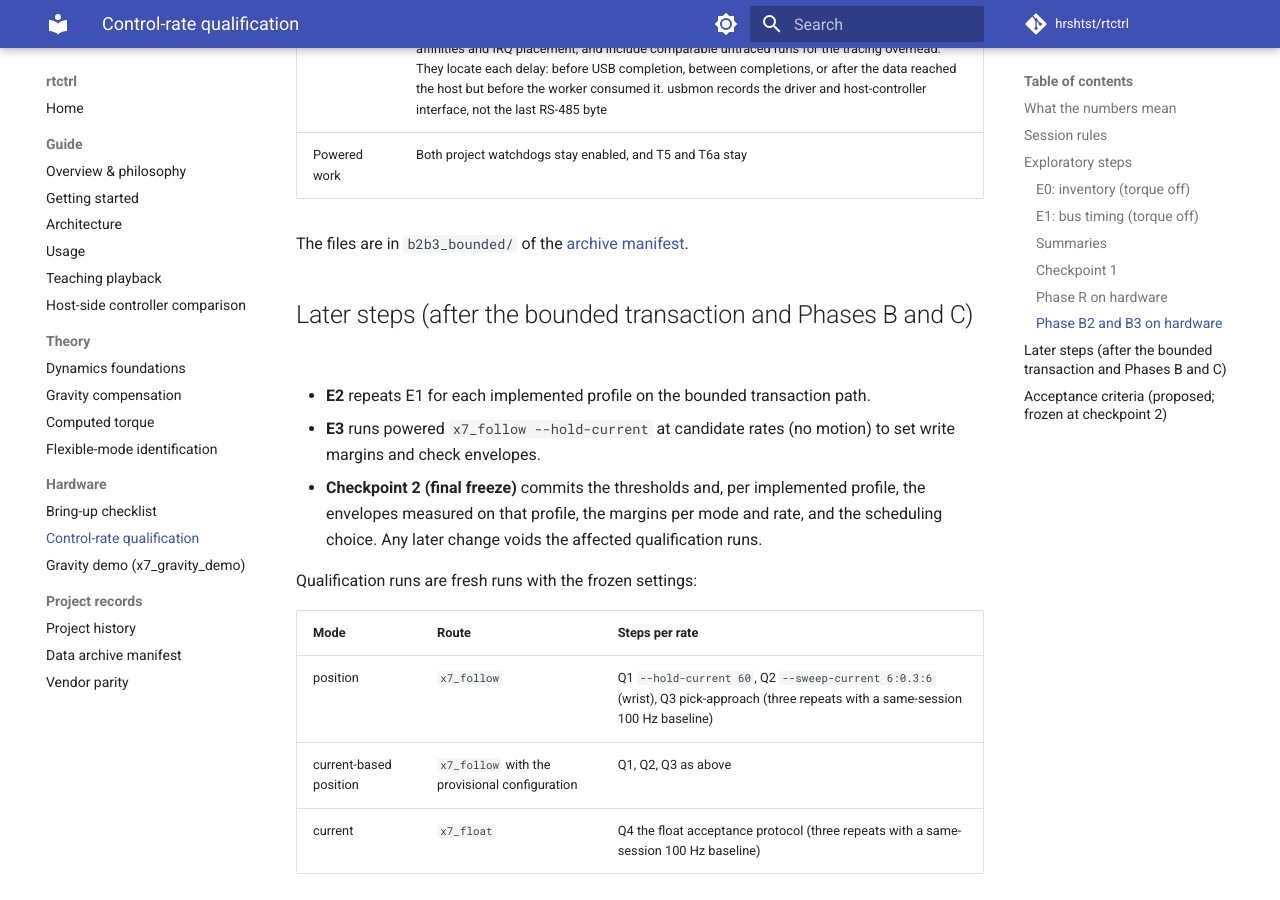
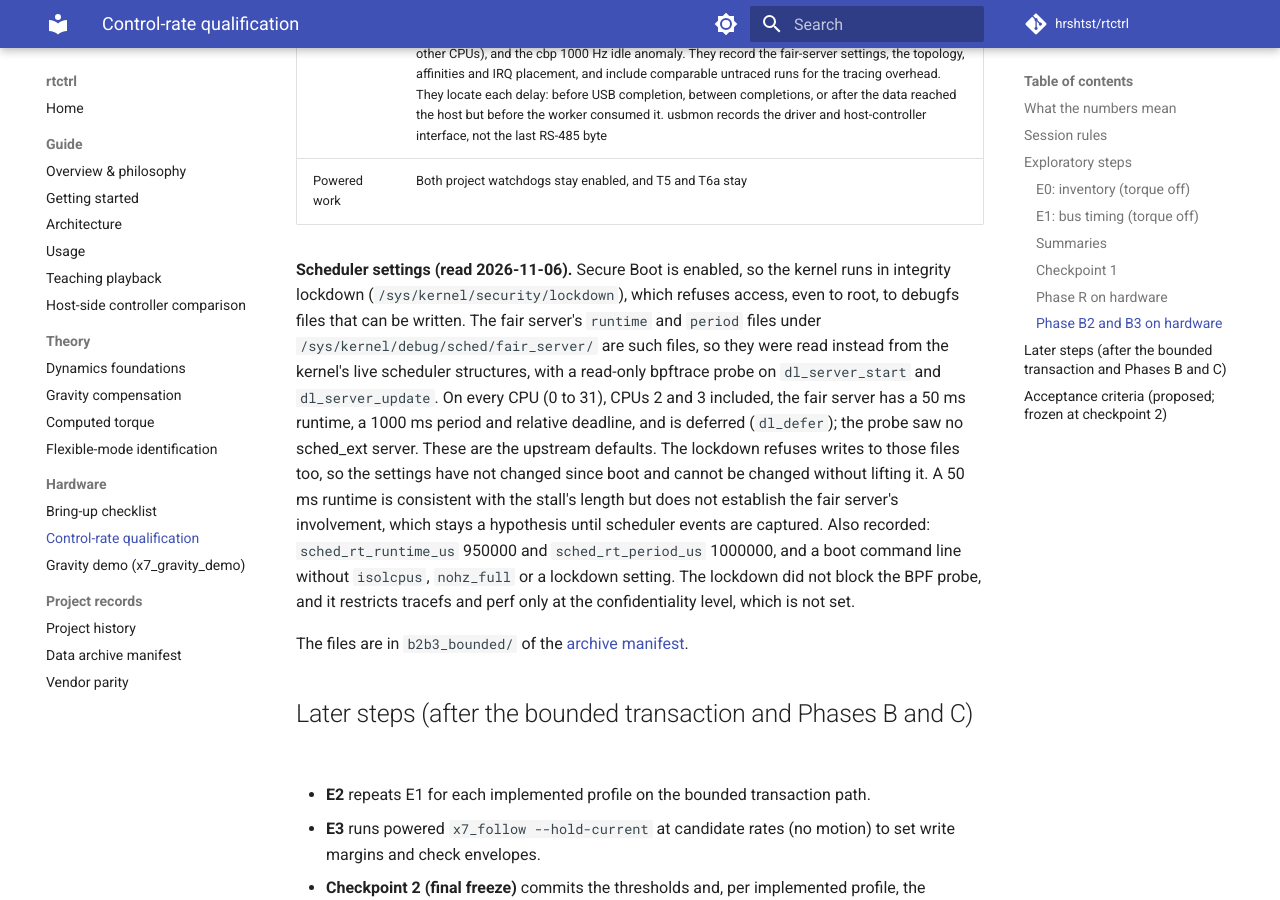
Before and after one commit to hrshtst/rtctrl, an MkDocs documentation site: the page built from docs/hardware/control-rate.md, in a window 1280 px wide and 900 px high, scrolled down 10546 px. Built offline with MkDocs 1.6.1 and Material for MkDocs 9.7.7, drawn with Linux system fonts in a browser that asks for light colours; comment, search, counter and statistics services are not loaded; some of the changed text lies outside the part shown.

Commit message:
docs(control-rate): record the fair-server settings, read under lockdown
The reviewer, closing B2/B3: read the fair server's settings before
changing any. Secure Boot puts the kernel in integrity lockdown, which
refuses the debugfs files (sched/fair_server/cpuN/runtime and period)
even to root, so a read-only bpftrace probe on dl_server_start and
dl_server_update read the live scheduler structures instead. On all 32
CPUs, CPUs 2 and 3 included: 50 ms runtime, 1000 ms period and relative
deadline, deferred; no sched_ext server seen. These are the upstream
defaults, unchanged since boot because the lockdown also refuses writes.
Also recorded: sched_rt_runtime_us 950000 of 1000000, and a boot command
line without isolcpus, nohz_full or a lockdown setting.

The fair server stays a candidate for the 50 ms stall, not an
established cause, until scheduler events are captured.

Nothing was run on the arm.

Claude-Session: https://claude.ai/code/session_019n1vHmKvqcQXktHbT1RjBu

```diff
--- a/docs/hardware/control-rate.md
+++ b/docs/hardware/control-rate.md
@@ -438,8 +438,9 @@ calibration runs under SCHED_FIFO: 295 runs and 5,224,577 bounded reads.
 (`sched_rt_runtime_us` 950000 of 1000000) do not by themselves show the
 classic real-time throttler at work. The fair deadline server, which
 upstream Linux 7.0 initializes to 50 ms per 1000 ms, is a candidate for the
-50 ms stall. Its CPU 3 settings are not yet recorded, and its involvement in
-this event is a hypothesis. CPU 3 shares a physical core with CPU 2, and the
+50 ms stall. Its settings, read on 2026-11-06 (below), are those defaults,
+and its involvement in this event is a hypothesis. CPU 3 shares a physical
+core with CPU 2, and the
 competing load ran on both, so pinning the probe did not give it an
 exclusive core.
 
@@ -454,6 +455,25 @@ exploratory measurements.
 | Scheduler | Record the fair server's CPU 3 `runtime` and `period` (`/sys/kernel/debug/sched/fair_server/cpu3/`) and capture scheduler events before changing any setting; a settings change is not an established fix |
 | Next diagnostics | A few targeted torque-off runs, not the full matrix. usbmon transmit and receive events, scheduler events and the probe's timestamps are correlated through the probe worker's thread ID and a once-per-session absolute `CLOCK_MONOTONIC` origin for the CSV, whose semantics stay unchanged. The runs cover Fast Sync Read with the motion-only read at 500 and 1000 Hz, quiet and loaded, with and without CPUs 2 and 3 excluded from the competing load (load stays on the other CPUs), and the cbp 1000 Hz idle anomaly. They record the fair-server settings, the topology, affinities and IRQ placement, and include comparable untraced runs for the tracing overhead. They locate each delay: before USB completion, between completions, or after the data reached the host but before the worker consumed it. usbmon records the driver and host-controller interface, not the last RS-485 byte |
 | Powered work | Both project watchdogs stay enabled, and T5 and T6a stay |
+
+**Scheduler settings (read 2026-11-06).** Secure Boot is enabled, so the
+kernel runs in integrity lockdown (`/sys/kernel/security/lockdown`), which
+refuses access, even to root, to debugfs files that can be written. The fair
+server's `runtime` and `period` files under
+`/sys/kernel/debug/sched/fair_server/` are such files, so they were read
+instead from the kernel's live scheduler structures, with a read-only
+bpftrace probe on `dl_server_start` and `dl_server_update`. On every CPU (0
+to 31), CPUs 2 and 3 included, the fair server has a 50 ms runtime, a
+1000 ms period and relative deadline, and is deferred (`dl_defer`); the
+probe saw no sched_ext server. These are the upstream defaults. The lockdown
+refuses writes to those files too, so the settings have not changed since
+boot and cannot be changed without lifting it. A 50 ms runtime is consistent
+with the stall's length but does not establish the fair server's
+involvement, which stays a hypothesis until scheduler events are captured.
+Also recorded: `sched_rt_runtime_us` 950000 and `sched_rt_period_us`
+1000000, and a boot command line without `isolcpus`, `nohz_full` or a
+lockdown setting. The lockdown did not block the BPF probe, and it restricts
+tracefs and perf only at the confidentiality level, which is not set.
 
 The files are in `b2b3_bounded/` of the
 [archive manifest](../records/data-archive.md).
```
Also changed, not shown: docs/records/history.md (+7 -0 lines).
